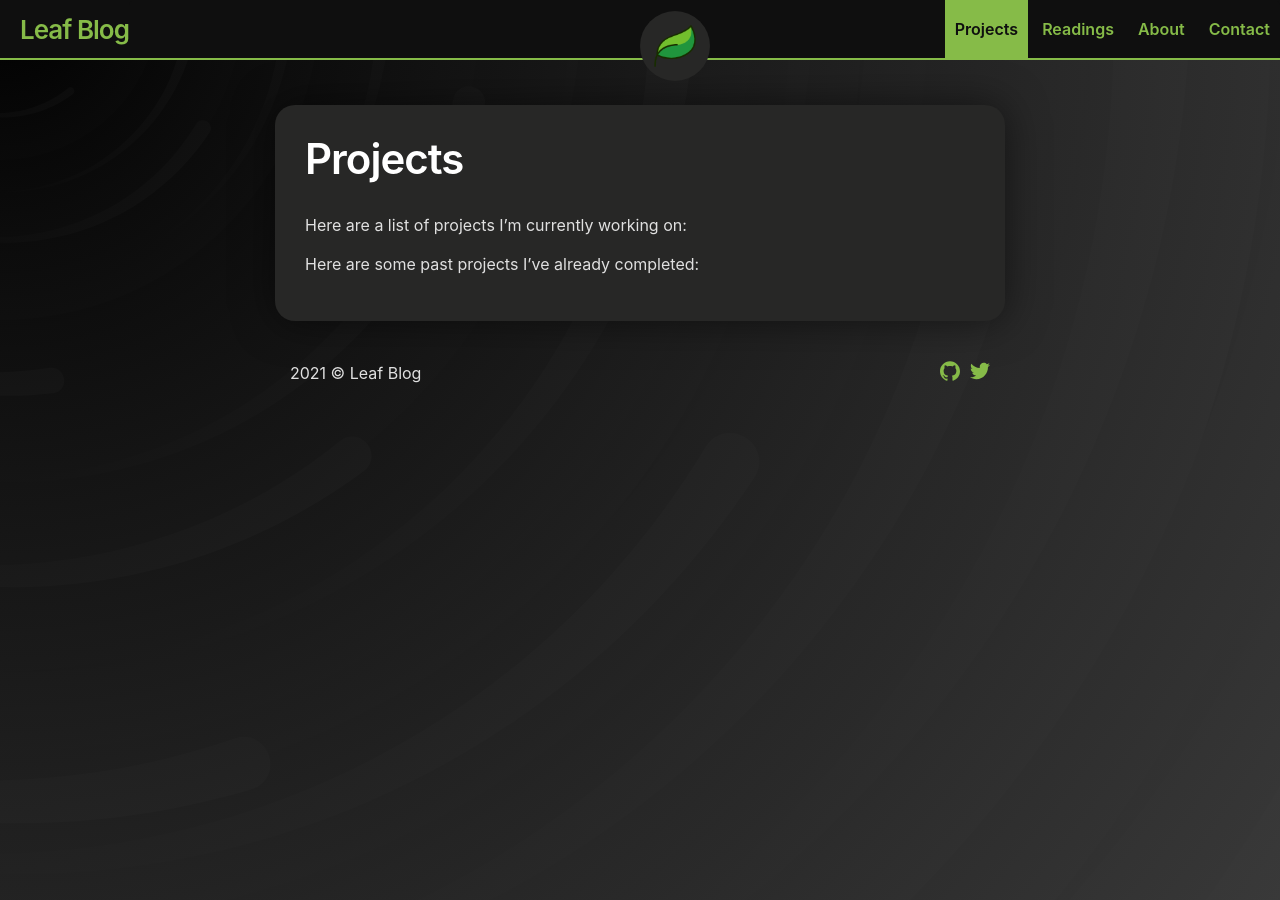
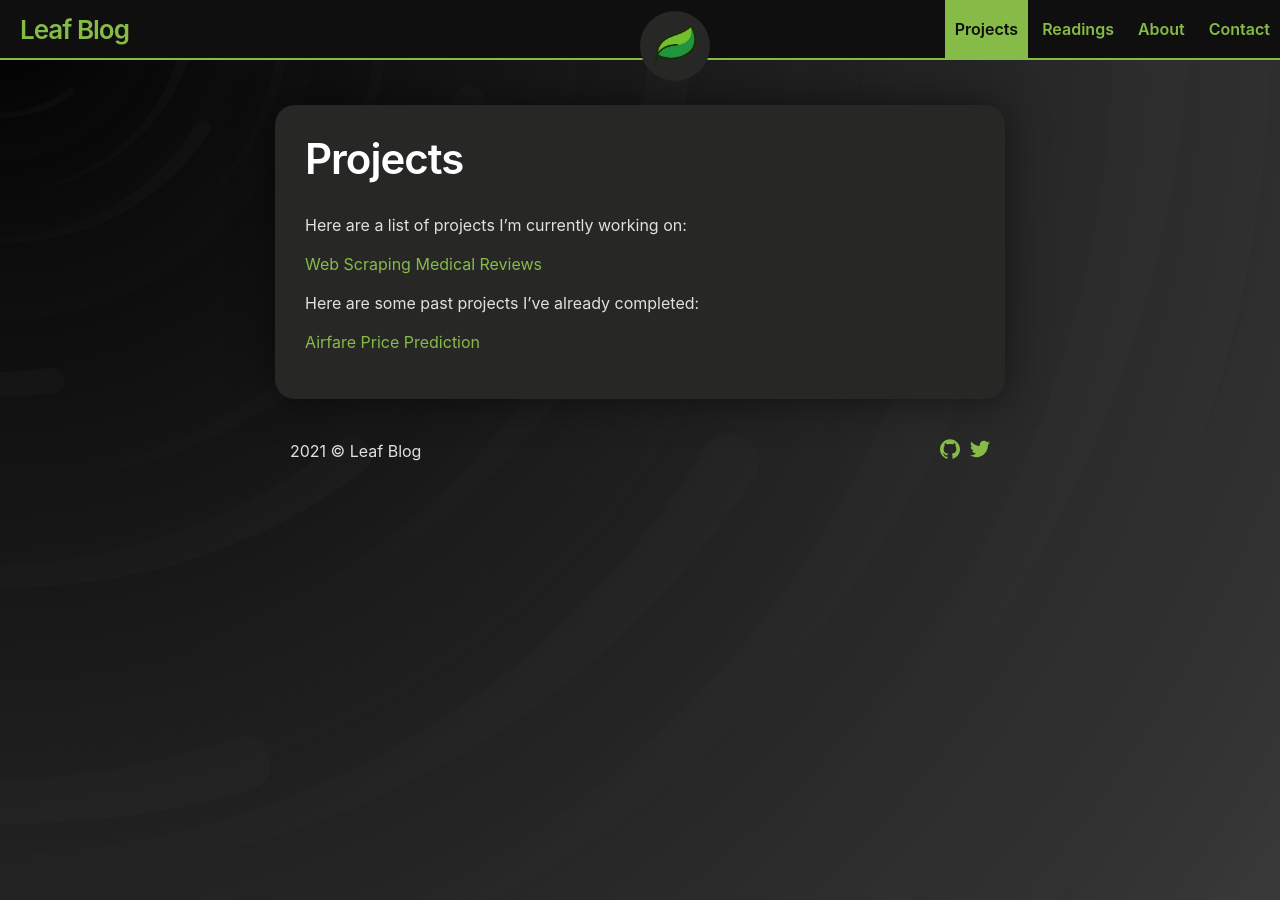
Before and after one commit to jhancock75/my-blog, a Jekyll site: the page built from 1projects.md, in a window 1280 px wide. Built offline with Jekyll 4.4.1, drawn with Linux system fonts in a browser that asks for light colours.

Commit message:
Update 1projects.md

```diff
--- a/1projects.md
+++ b/1projects.md
@@ -5,4 +5,8 @@ layout: page
 
 Here are a list of projects I'm currently working on:
 
+<a href="https://github.com/jhancock75/Medical_Review_Project">Web Scraping Medical Reviews</a>
+
 Here are some past projects I've already completed:
+
+<a href="https://github.com/jhancock75/Airfare_Prediction/blob/main/README.md">Airfare Price Prediction</a>
```
